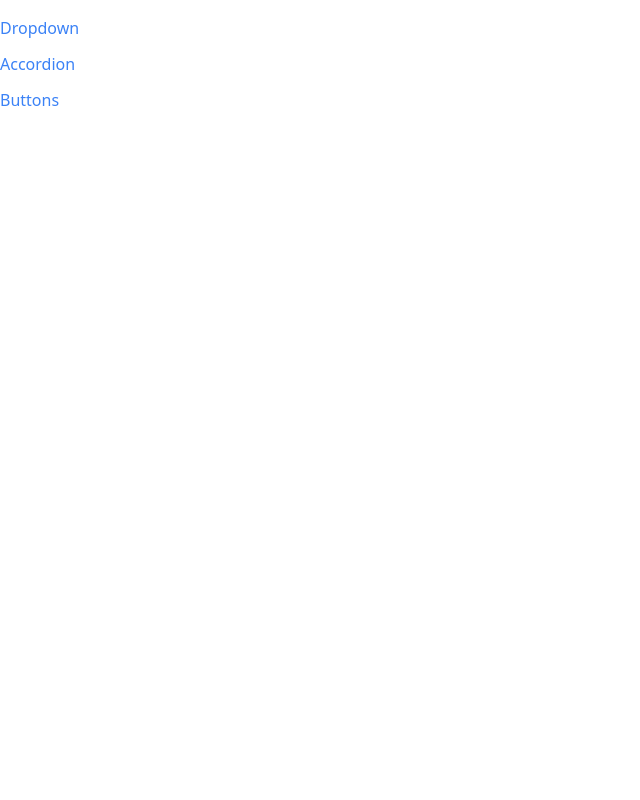
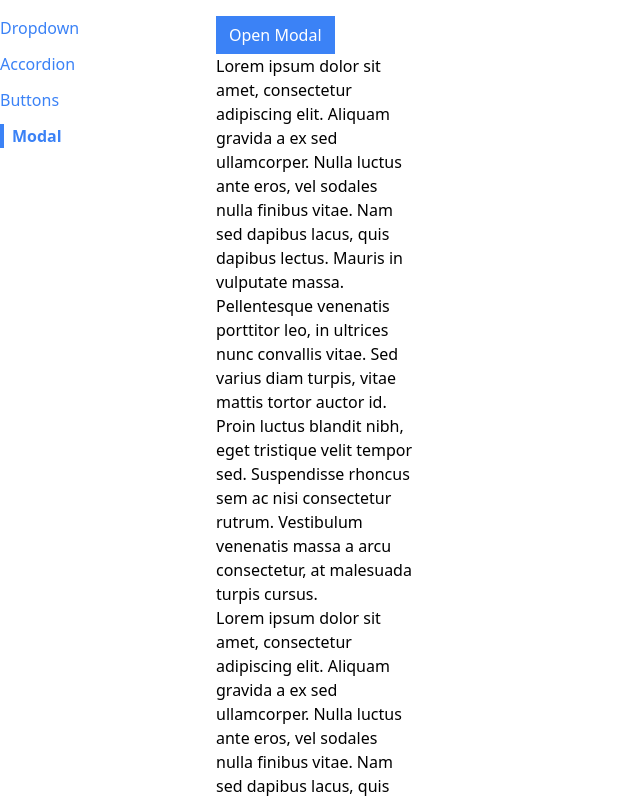
Before and after one commit to MikeBlackwood/react-components-practice, a React (Create React App) app: page /modal in a window 1280 px wide. Shown: the top 800 px of the page, without its empty margins (0-640 px from the left). Built offline with nearby package versions, Linux system fonts and the light colour scheme.

Commit message:
Added custom Modal

```diff
--- a/public/index.html
+++ b/public/index.html
@@ -29,6 +29,7 @@
   <body>
     <noscript>You need to enable JavaScript to run this app.</noscript>
     <div id="root"></div>
+    <div class="modal-container"></div>
     <!--
       This HTML file is a template.
       If you open it directly in the browser, you will see an empty page.
--- a/src/App.js
+++ b/src/App.js
@@ -4,6 +4,7 @@
 import DropdownPage from "./pages/DropdownPage";
 import Sidebar from "./components/Sidebar";
 import ButtonPage from "./pages/ButtonPage";
+import ModalPage from "./pages/ModalPage";
 
 function App() {
 
@@ -20,6 +21,9 @@
             <Route path='/buttons'>
                 <ButtonPage/>
             </Route>
+            <Route path='/modal'>
+                <ModalPage/>
+            </Route>
         </div>
     </div>
 
--- /dev/null
+++ b/src/components/Modal.js
@@ -0,0 +1,25 @@
+import ReactDOM from "react-dom";
+import {useEffect} from "react";
+
+const Modal = ({children, actionBar, onClose}) => {
+    useEffect(() => {
+        document.body.classList.add('overflow-hidden')
+        return () => {
+            document.body.classList.remove('overflow-hidden')
+        }
+    }, [])
+    return ReactDOM.createPortal(
+        <div>
+        <div onClick={onClose} className="fixed inset-0 bg-gray-300 opacity-80"></div>
+        <div className='fixed inset-40 pg-10 bg-white'>
+            <div className='flex flex-col justify-between h-full'>
+            {children}
+                <div className='flex justify-end'>
+                    {actionBar}
+                </div>
+            </div>
+        </div>
+    </div>, document.querySelector('.modal-container'));
+}
+
+export default Modal
--- a/src/components/Sidebar.js
+++ b/src/components/Sidebar.js
@@ -4,7 +4,8 @@
     const links = [
         {label: 'Dropdown', path: '/'},
         {label: 'Accordion', path: '/accordion'},
-        {label: 'Buttons', path: '/buttons'}
+        {label: 'Buttons', path: '/buttons'},
+        {label: 'Modal', path: '/modal'},
     ]
 
     const renderLinks = links.map((link) => {
--- /dev/null
+++ b/src/pages/ModalPage.js
@@ -0,0 +1,40 @@
+import Modal from "../components/Modal";
+import {useState} from "react";
+import Button from "../components/Button";
+
+
+const ModalPage = () => {
+
+    const [showModal, setShowModal] = useState(false)
+    const handelClick = () =>
+    {
+        setShowModal(!showModal)
+    }
+
+    const handleClose = () => {
+        setShowModal(false)
+    }
+    const actionBar = <Button primary onClick={handleClose}>I accept</Button>
+    const content = <Modal onClose={handleClose} actionBar={actionBar}>
+        <p>Text</p>
+    </Modal>
+    return(<div>
+        <Button primary onClick={handelClick}>Open Modal</Button>
+        {showModal && content}
+        <p>
+            Lorem ipsum dolor sit amet, consectetur adipiscing elit. Aliquam gravida a ex sed ullamcorper. Nulla luctus ante eros, vel sodales nulla finibus vitae. Nam sed dapibus lacus, quis dapibus lectus. Mauris in vulputate massa. Pellentesque venenatis porttitor leo, in ultrices nunc convallis vitae. Sed varius diam turpis, vitae mattis tortor auctor id. Proin luctus blandit nibh, eget tristique velit tempor sed. Suspendisse rhoncus sem ac nisi consectetur rutrum. Vestibulum venenatis massa a arcu consectetur, at malesuada turpis cursus.
+        </p>
+        <p>
+            Lorem ipsum dolor sit amet, consectetur adipiscing elit. Aliquam gravida a ex sed ullamcorper. Nulla luctus ante eros, vel sodales nulla finibus vitae. Nam sed dapibus lacus, quis dapibus lectus. Mauris in vulputate massa. Pellentesque venenatis porttitor leo, in ultrices nunc convallis vitae. Sed varius diam turpis, vitae mattis tortor auctor id. Proin luctus blandit nibh, eget tristique velit tempor sed. Suspendisse rhoncus sem ac nisi consectetur rutrum. Vestibulum venenatis massa a arcu consectetur, at malesuada turpis cursus.
+        </p>
+        <p>
+            Lorem ipsum dolor sit amet, consectetur adipiscing elit. Aliquam gravida a ex sed ullamcorper. Nulla luctus ante eros, vel sodales nulla finibus vitae. Nam sed dapibus lacus, quis dapibus lectus. Mauris in vulputate massa. Pellentesque venenatis porttitor leo, in ultrices nunc convallis vitae. Sed varius diam turpis, vitae mattis tortor auctor id. Proin luctus blandit nibh, eget tristique velit tempor sed. Suspendisse rhoncus sem ac nisi consectetur rutrum. Vestibulum venenatis massa a arcu consectetur, at malesuada turpis cursus.
+        </p>
+        <p>
+            Lorem ipsum dolor sit amet, consectetur adipiscing elit. Aliquam gravida a ex sed ullamcorper. Nulla luctus ante eros, vel sodales nulla finibus vitae. Nam sed dapibus lacus, quis dapibus lectus. Mauris in vulputate massa. Pellentesque venenatis porttitor leo, in ultrices nunc convallis vitae. Sed varius diam turpis, vitae mattis tortor auctor id. Proin luctus blandit nibh, eget tristique velit tempor sed. Suspendisse rhoncus sem ac nisi consectetur rutrum. Vestibulum venenatis massa a arcu consectetur, at malesuada turpis cursus.
+        </p>
+
+    </div>)
+}
+
+export default ModalPage;
```
